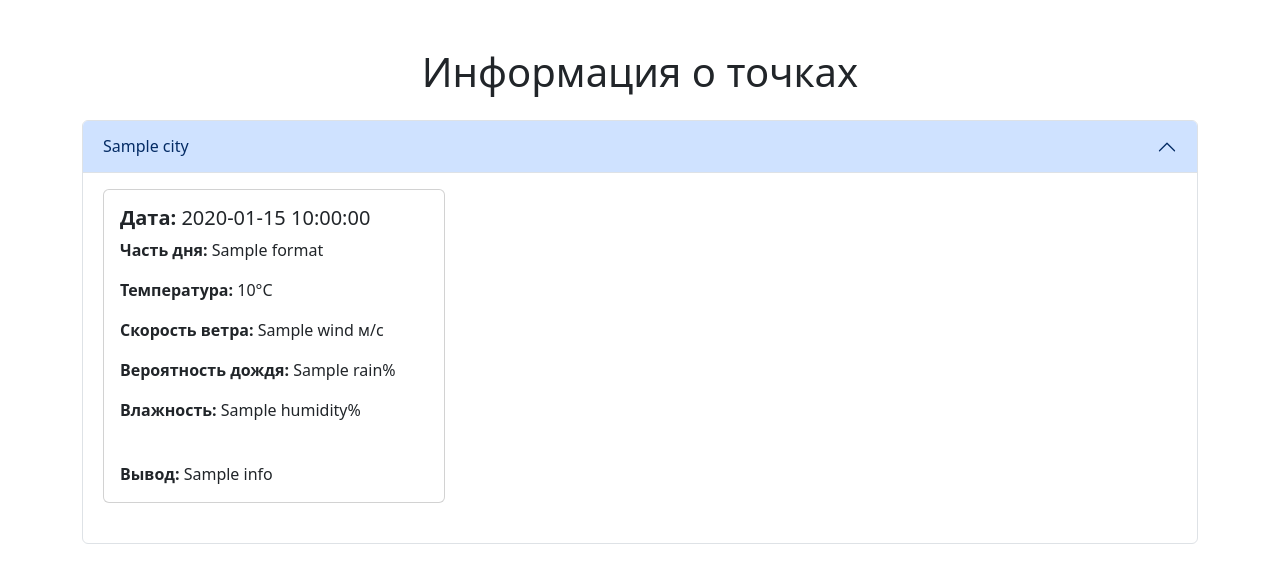
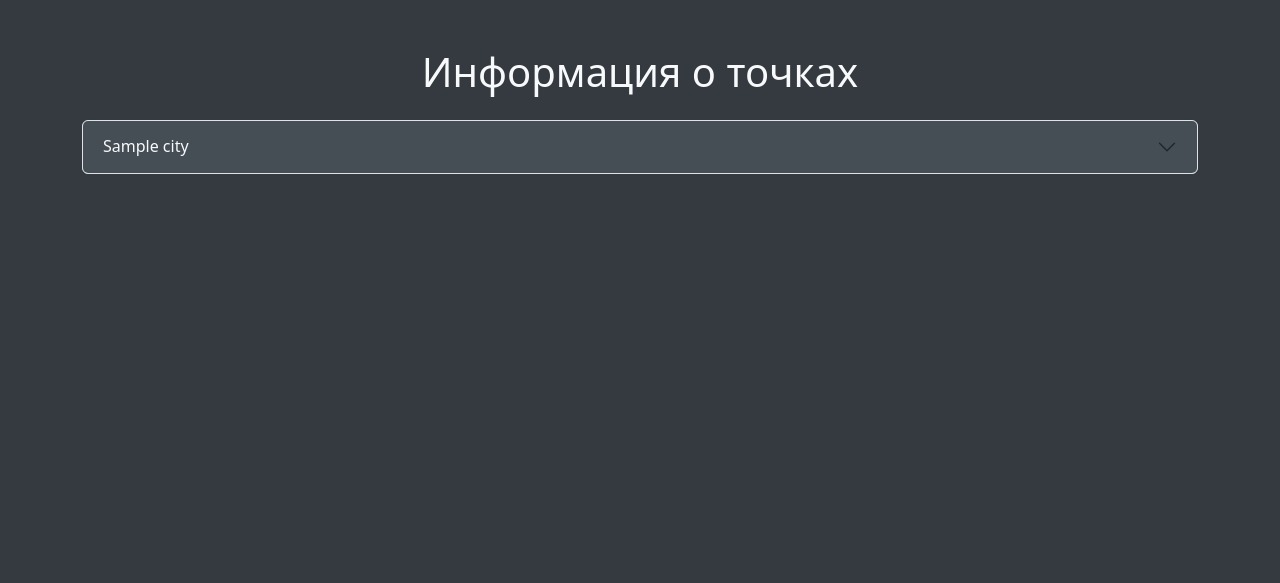
Before and after one commit to alcosoda/Project12, a Flask app: template templates/index.html in a window 1280 px wide. Shown: the top 583 px of the page. Run offline with Flask 3, Linux system fonts and the light colour scheme; the template is opened without the code that fills it: most values are stand-ins (such as "Sample title", 1, 10 or a date in 2020).

Commit message:
суперский функционал, добавил темную тему и поработал над выводом результатов, осталось доработать input.html, чтобы пункты добавлялись красиво и сочно

```diff
--- a/templates/index.html
+++ b/templates/index.html
@@ -5,34 +5,56 @@
     <meta name="viewport" content="width=device-width, initial-scale=1.0">
     <title>Данные погоды</title>
     <link href="https://cdn.jsdelivr.net/npm/bootstrap@5.3.0/dist/css/bootstrap.min.css" rel="stylesheet">
+    <style>
+        body {
+            background-color: #343a40;
+            color: #f8f9fa;
+        }
+        .card {
+            background-color: #454d55;
+            border: 1px solid #6c757d;
+        }
+        .card-title, .card-text, .card-body p {
+            color: #f8f9fa;
+        }
+        .accordion-button {
+            background-color: #454d55;
+            color: #f8f9fa;
+        }
+        .accordion-button:not(.collapsed) {
+            background-color: #5a6268;
+            color: #f8f9fa;
+        }
+        .accordion-button:focus {
+            box-shadow: none;
+        }
+    </style>
 </head>
 <body>
     <div class="container mt-5">
-        <h1 class="text-center mb-4">Информация о точках</h1>
-
-        <div class="accordion" id="accordionExample">
-            {% for city, weather_list in weather_data.items() %}
+        <h1 class="text-center mb-4 text-light">Информация о точках</h1>
+        <div class="accordion" id="weatherAccordion">
+            {% for city, weather in weather_data.items() %}
                 <div class="accordion-item">
-                <h2 class="accordion-header" id="heading{{ loop.index }}">
-                    <button class="accordion-button" type="button" data-bs-toggle="collapse" data-bs-target="#collapse{{ loop.index }}" aria-expanded="{% if loop.first %}true{% else %}false{% endif %}" aria-controls="collapse{{ loop.index }}">
+                    <h2 class="accordion-header" id="heading_{{ city }}">
+                        <button class="accordion-button collapsed" type="button" data-bs-toggle="collapse" data-bs-target="#collapse_{{ city }}" aria-expanded="false" aria-controls="collapse_{{ city }}">
                             {{ city }}
                         </button>
                     </h2>
-                <div id="collapse{{ loop.index }}" class="accordion-collapse collapse {% if loop.first %}show{% endif %}" aria-labelledby="heading{{ loop.index }}" data-bs-parent="#accordionExample">
+                    <div id="collapse_{{ city }}" class="accordion-collapse collapse" aria-labelledby="heading_{{ city }}" data-bs-parent="#weatherAccordion">
                         <div class="accordion-body">
-                        <div class="row">
-                            {% for obj in weather_list %}
-                                <div class="col-md-4 mb-4">
+                            <div class="row row-cols-1 row-cols-md-2 g-4">
+                                {% for day in weather %}
+                                    <div class="col">
                                         <div class="card">
                                             <div class="card-body">
-                                            <h5 class="card-title"><strong>Дата:</strong> {{ obj.date }}</h5>
-                                            <p class="card-text"><strong>Часть дня:</strong> {{ format[obj.part] }}</p>
-                                            <p class="card-text"><strong>Температура:</strong> {{ obj.temp_c }}°C</p>
-                                            <p class="card-text"><strong>Скорость ветра:</strong> {{ obj.wind }} м/с</p>
-                                            <p class="card-text"><strong>Вероятность дождя:</strong> {{ obj.rain }}%</p>
-                                            <p class="card-text"><strong>Влажность:</strong> {{ obj.humidity }}%</p>
-                                            <br>
-                                            <p class="card-text"><strong>Вывод:</strong> {{ obj.info }}</p>
+                                                <h5 class="card-title">Дата: {{ day.date }}</h5>
+                                                <p>Часть дня: {{ format[day.part] }}</p>
+                                                <p>Температура: {{ day.temp_c }}°C</p>
+                                                <p>Скорость ветра: {{ day.wind }} м/с</p>
+                                                <p>Вероятность дождя: {{ day.rain }}%</p>
+                                                <p>Влажность: {{ day.humidity }}%</p>
+                                                <p>Вывод: {{ day.info }}</p>
                                             </div>
                                         </div>
                                     </div>
@@ -44,7 +66,6 @@
             {% endfor %}
         </div>
     </div>
-
     <script src="https://cdn.jsdelivr.net/npm/bootstrap@5.3.0/dist/js/bootstrap.bundle.min.js"></script>
 </body>
 </html>
```
Also changed, not shown: logic.py (+5 -5 lines). Lines whose indentation alone changed are shown as unchanged.
